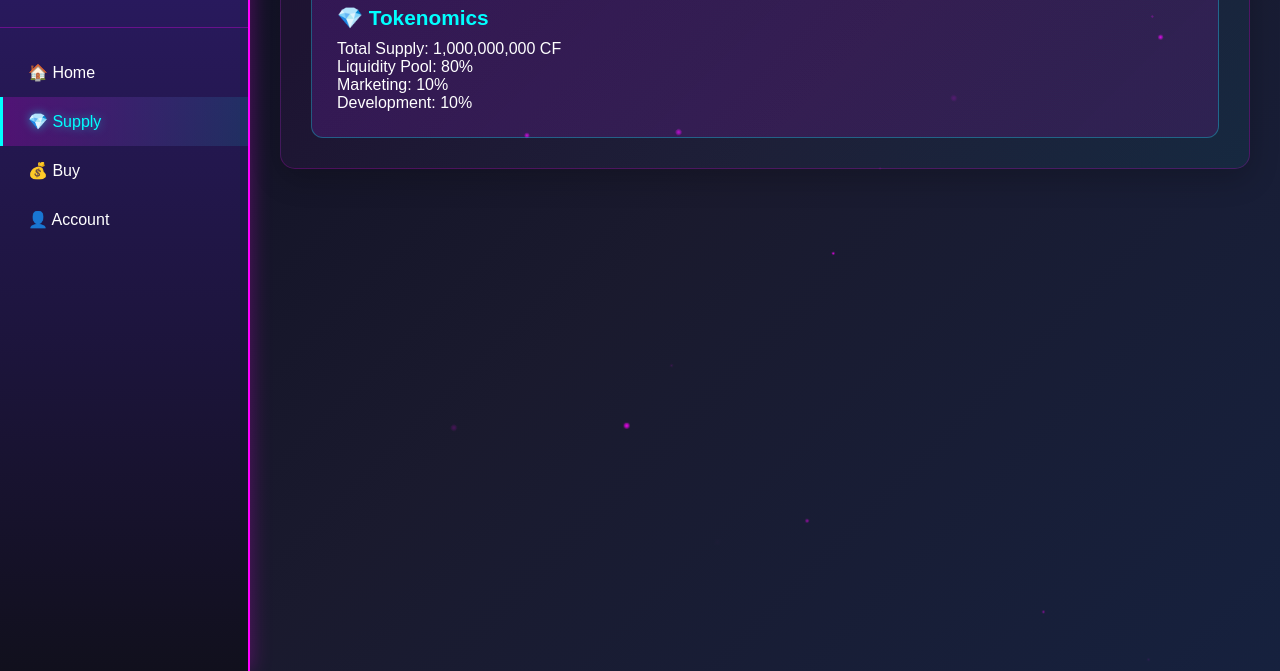
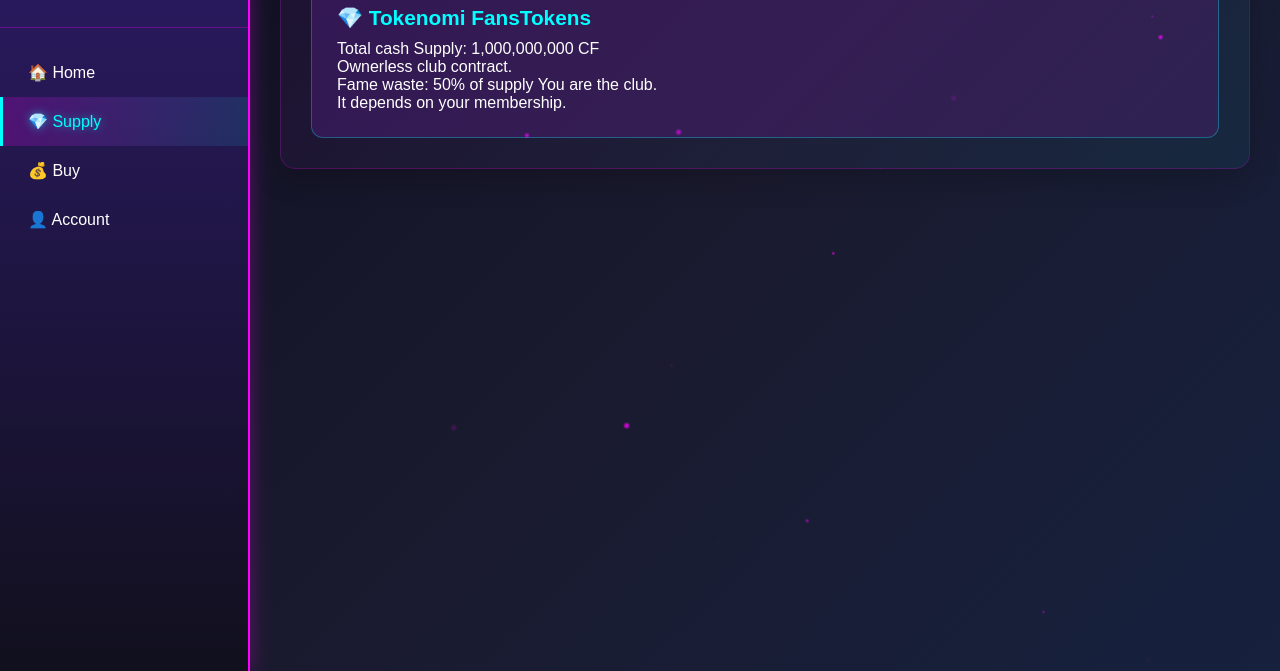
Before and after one commit to OnlyFansCT/Website, a plain HTML site: page home.html in a window 1280 px wide. Both pictures are taken after a click on the link "💎 Supply". Shown: the part 129-800 px from the top of the page. Drawn offline with Linux system fonts and the light colour scheme.

Commit message:
Update home.html

```diff
--- a/home.html
+++ b/home.html
@@ -373,11 +373,12 @@
             <div id="supply" class="content-section" style="display: none;">
                 <h2 style="color: #00ffff; margin-bottom: 20px;">Token Supply</h2>
                 <div class="feature-card">
-                    <h3 class="feature-title">💎 Tokenomics</h3>
-                    <p>Total Supply: 1,000,000,000 CF</p>
-                    <p>Liquidity Pool: 80%</p>
-                    <p>Marketing: 10%</p>
-                    <p>Development: 10%</p>
+                    <h3 class="feature-title">💎 Tokenomi FansTokens</h3>
+                    <p>Total cash Supply: 1,000,000,000 CF</p>
+                    <p>Ownerless club contract.</p>
+                    <p>Fame waste: 50% of supply
+You are the club.</p>
+                    <p>It depends on your membership.</p>
                 </div>
             </div>
 
```
